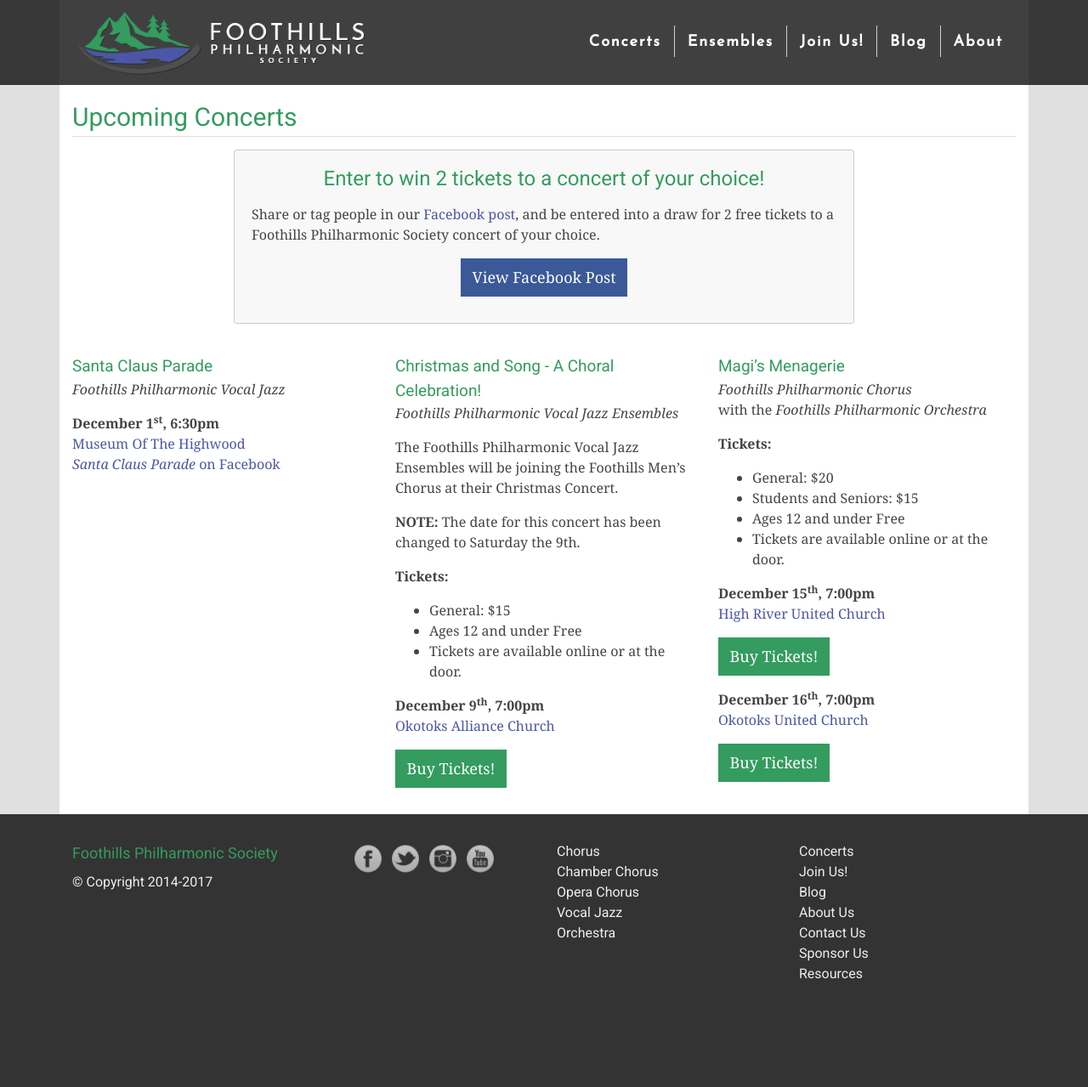
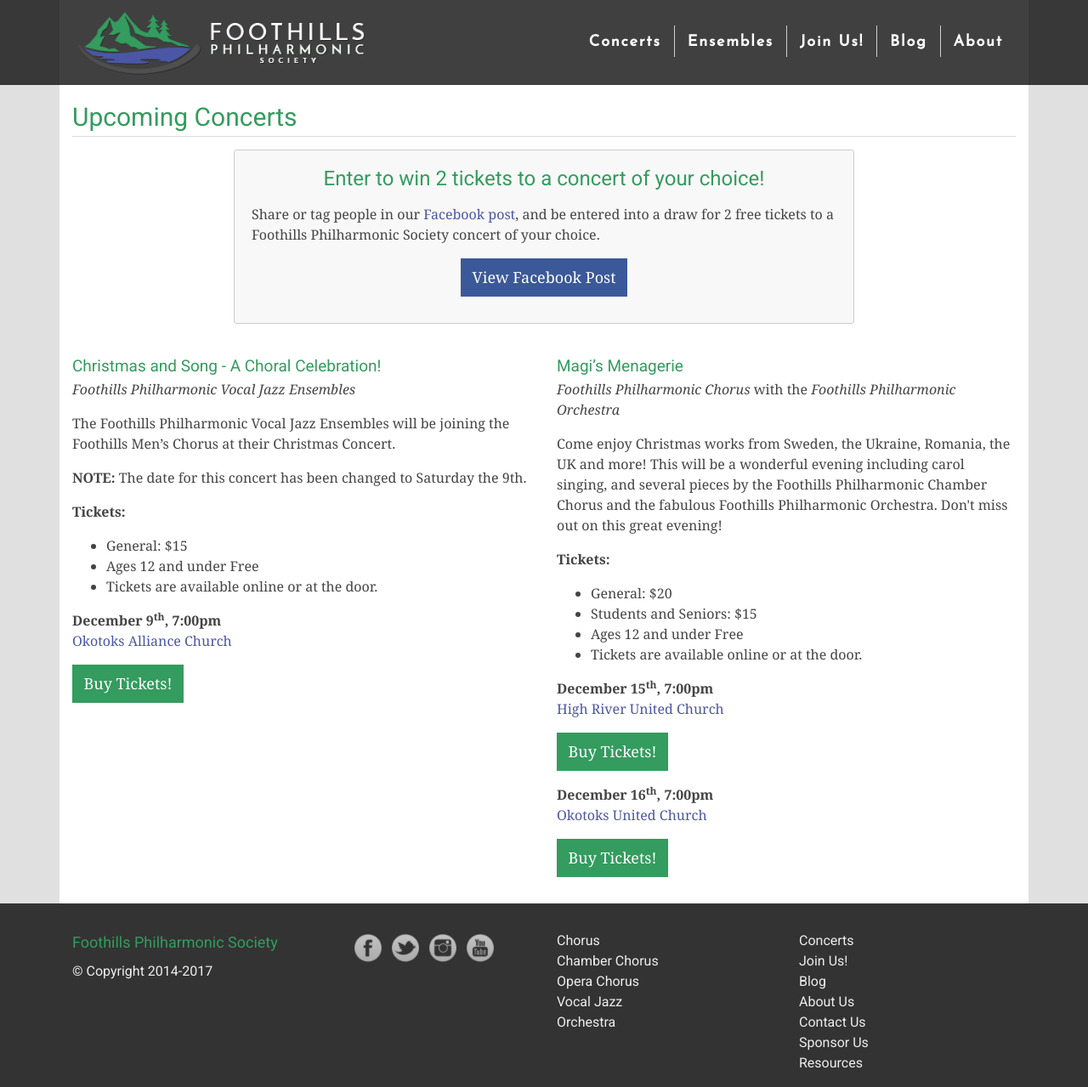
Before and after one commit to percyhanna/fps, a Jekyll site: the page built from concerts.html, in a window 1280 px wide and 1279 px high. Shown: the whole window at 85% size. Built offline with Jekyll 4.4.1, drawn with Linux system fonts in a browser that asks for light colours; nearby versions of some CDN libraries; Markdown is read by kramdown in place of the engine named in the settings.

Commit message:
Update concert info

```diff
--- a/concerts.html
+++ b/concerts.html
@@ -19,17 +19,7 @@
 
         <div class="row">
 
-          <div class="col-md-4 col-12">
-            <h5 class="tight"><a href="http://www.highriver.ca/event/santa-claus-parade/" target="_blank">Santa Claus Parade</a></h5>
-            <p><em>Foothills Philharmonic Vocal Jazz</em></p>
-            <p>
-              <strong>December 1<sup>st</sup>, 6:30pm</strong><br>
-              <a href="https://www.google.ca/maps/place/Museum+Of+The+Highwood/@50.579266,-113.8741206,17z/data=!3m1!4b1!4m5!3m4!1s0x5371953fd5f0eebf:0x53c14752e7aee2b6!8m2!3d50.579266!4d-113.871932" target="_blank">Museum Of The Highwood</a><br>
-              <a href="https://www.facebook.com/events/133166180617294" target="_blank"><em>Santa Claus Parade</em> on Facebook</a>
-            </p>
-          </div>
-
-          <div class="col-md-4 col-12">
+          <div class="col-md-6 col-12">
             <h5 class="tight">Christmas and Song - A Choral Celebration!</h5>
             <p><em>Foothills Philharmonic Vocal Jazz Ensembles</em></p>
             <p>The Foothills Philharmonic Vocal Jazz Ensembles will be joining the Foothills Men’s Chorus at their Christmas Concert.</p>
@@ -53,12 +43,13 @@
             </p>
           </div>
 
-          <div class="col-md-4 col-12">
+          <div class="col-md-6 col-12">
             <h5 class="tight">Magi’s Menagerie</h5>
             <p>
-              <em>Foothills Philharmonic Chorus</em><br>
-              with the <em>Foothills Philharmonic Orchestra</em>
+              <em>Foothills Philharmonic Chorus</em> with the <em>Foothills Philharmonic Orchestra</em>
             </p>
+
+            <p>Come enjoy Christmas works from Sweden, the Ukraine, Romania, the UK and more! This will be a wonderful evening including carol singing, and several pieces by the Foothills Philharmonic Chamber Chorus and the fabulous Foothills Philharmonic Orchestra. Don't miss out on this great evening!</p>
 
             <p>
               <strong>Tickets:</strong>
```
